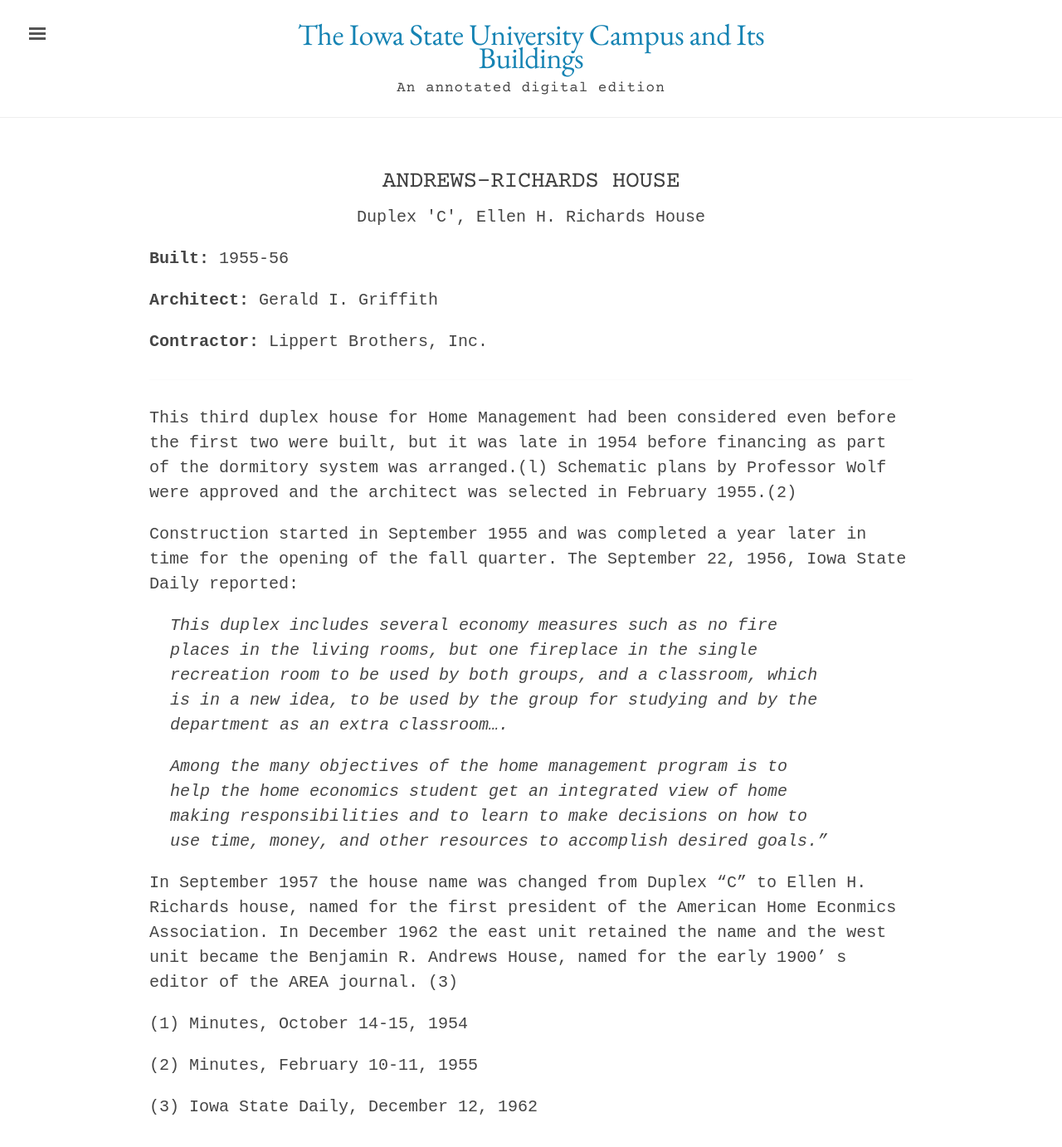
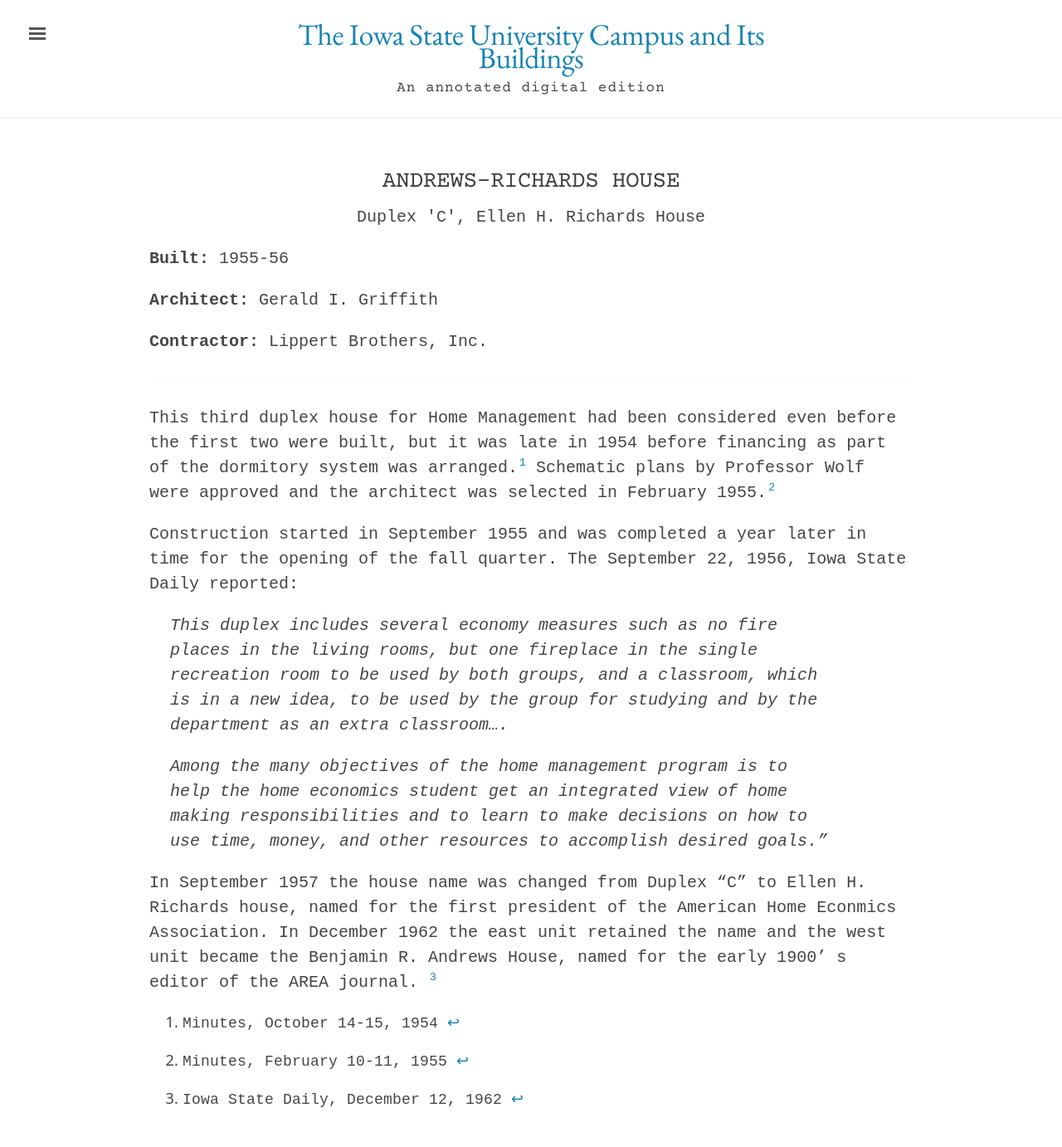
Before and after one commit to emanderson811/day-edition, a Jekyll site: the page built from _texts/buildings/012day-andrews-richards-house.md, in a window 1280 px wide and 1400 px high. Shown: the top 1382 px of the window at 83% size. Built offline with Jekyll 4.4.1, drawn with Linux system fonts in a browser that asks for light colours.

Commit message:
Update 012day-andrews-richards-house.md

```diff
--- a/_texts/buildings/012day-andrews-richards-house.md
+++ b/_texts/buildings/012day-andrews-richards-house.md
@@ -16,7 +16,7 @@
 ---
 ---
 
-This third duplex house for Home Management had been considered even before the first two were built, but it was late in 1954 before financing as part of the dormitory system was arranged.(l) Schematic plans by Professor Wolf were approved and the architect was selected in February 1955.(2)
+This third duplex house for Home Management had been considered even before the first two were built, but it was late in 1954 before financing as part of the dormitory system was arranged.[^fn1] Schematic plans by Professor Wolf were approved and the architect was selected in February 1955.[^fn2]
 
 Construction started in September 1955 and was completed a year later in time for the opening of the fall quarter. The September 22, 1956, Iowa State Daily reported:
 
@@ -24,10 +24,10 @@
 >
 >Among the many objectives of the home management program is to help the home economics student get an integrated view of home making responsibilities and to learn to make decisions on how to use time, money, and other resources to accomplish desired goals."
 
-In September 1957 the house name was changed from Duplex "C" to Ellen H. Richards house, named for the first president of the American Home Econmics Association. In December 1962 the east unit retained the name and the west unit became the Benjamin R. Andrews House, named for the early 1900' s editor of the AREA journal. (3)
+In September 1957 the house name was changed from Duplex "C" to Ellen H. Richards house, named for the first president of the American Home Econmics Association. In December 1962 the east unit retained the name and the west unit became the Benjamin R. Andrews House, named for the early 1900' s editor of the AREA journal. [^fn3]
 
-(1)  Minutes, October 14-15, 1954
+[^fn1]:  Minutes, October 14-15, 1954
 
-(2)  Minutes, February 10-11,  1955
+[^fn2]:  Minutes, February 10-11,  1955
 
-(3)  Iowa State Daily, December 12,  1962
+[^fn3]:  Iowa State Daily, December 12,  1962
```
